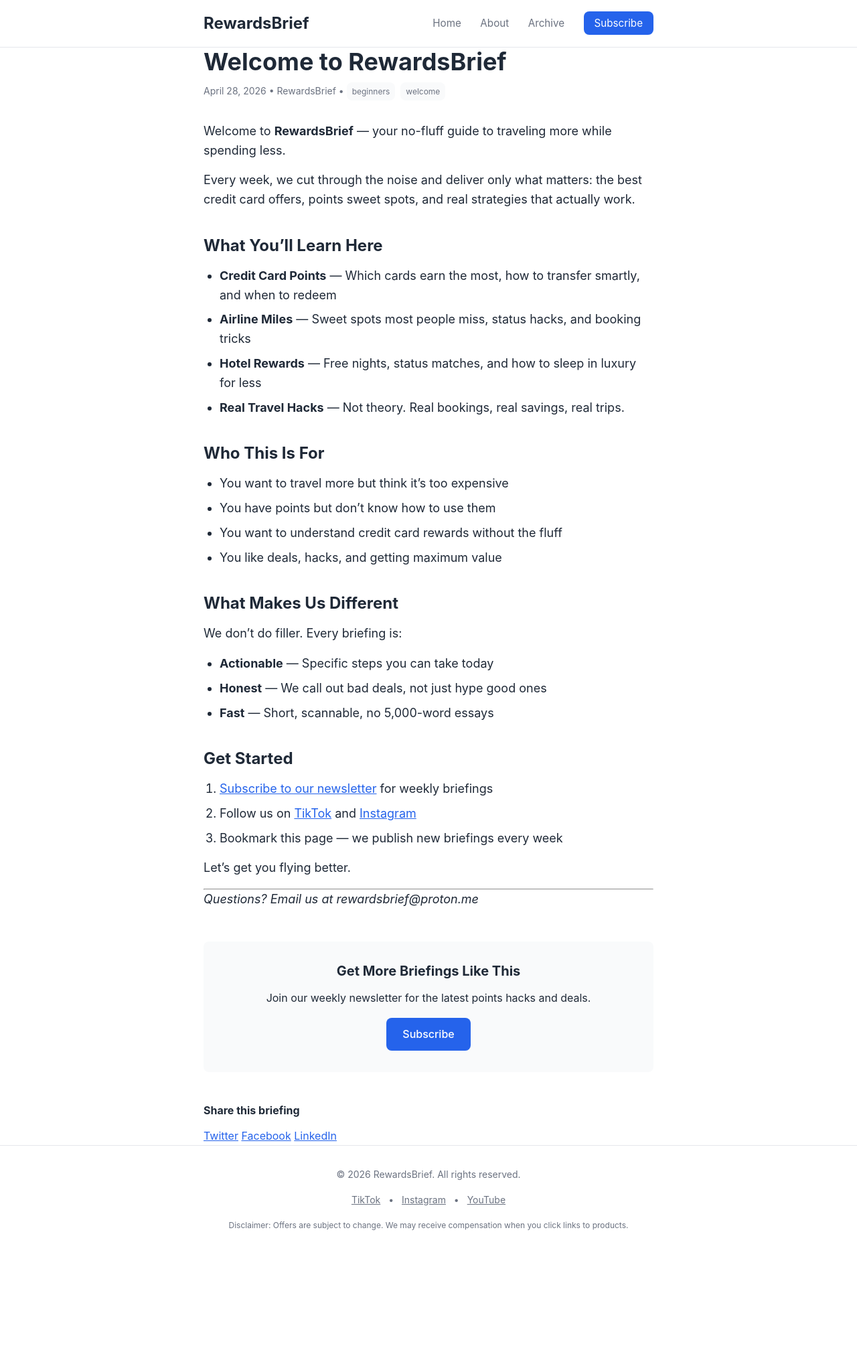
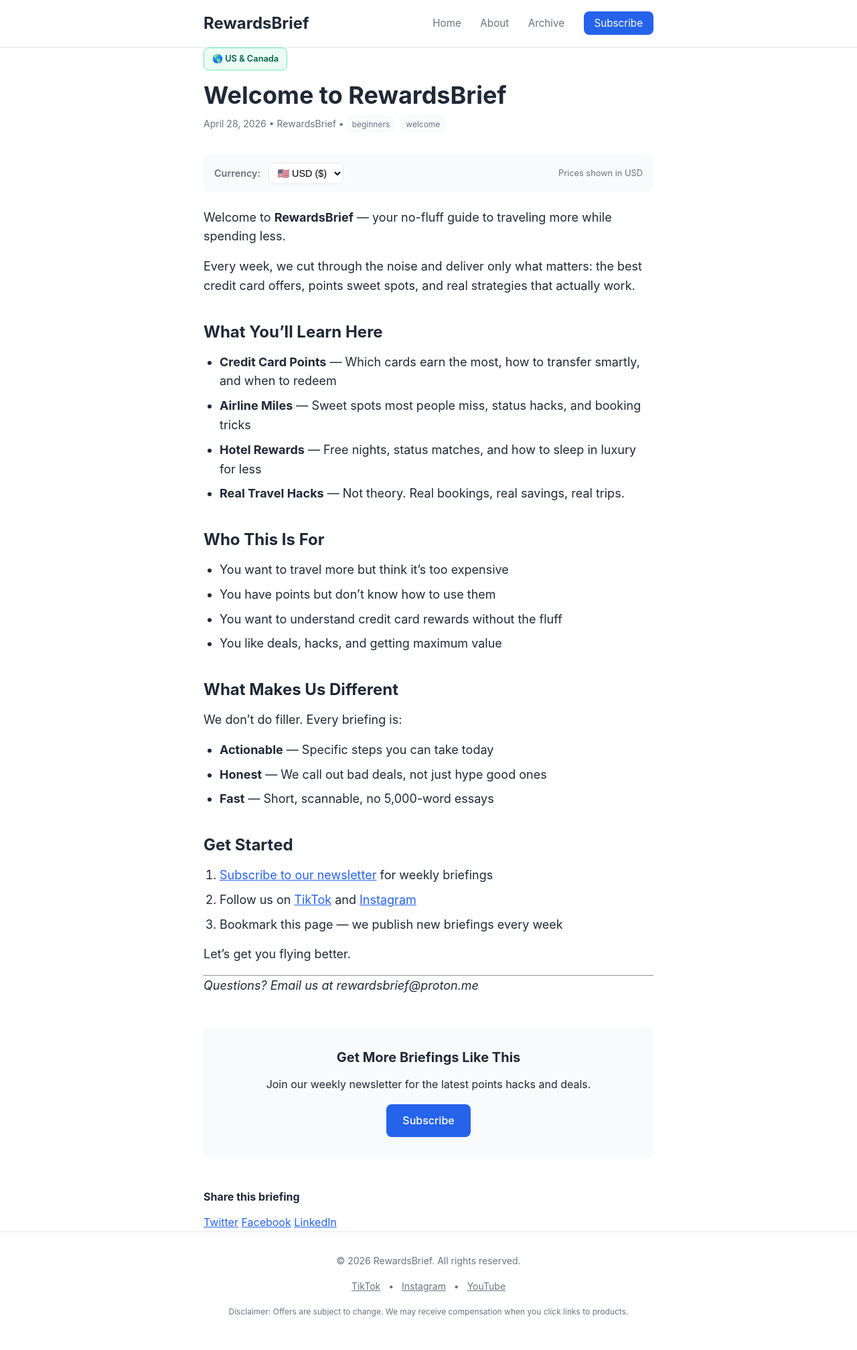
Before and after one commit to Flytrippers/rewardsbrief, a Jekyll site: the page built from _posts/2026-04-28-welcome-to-rewardsbrief.md, in a window 1280 px wide. Shown: the whole page at 67% size. Built offline with Jekyll 4.4.1, drawn with Linux system fonts in a browser that asks for light colours; before the commit the page ends 1887 px from its top, so only the background shows below that.

Commit message:
Add region flags, currency switcher, and BRAIN tracking

```diff
--- a/_config.yml
+++ b/_config.yml
@@ -30,6 +30,8 @@ defaults:
     values:
       layout: "post"
       author: "RewardsBrief"
+      region: "both"
+      currency: "usd"
   - scope:
       path: ""
     values:
--- a/_layouts/post.html
+++ b/_layouts/post.html
@@ -4,6 +4,15 @@ layout: default
 
 <article class="post">
   <header class="post-header">
+    {% if page.region and page.region != "both" %}
+    <div class="region-badge region-{{ page.region }}">
+      {% if page.region == "us" %}🇺🇸 US Only{% endif %}
+      {% if page.region == "ca" %}🇨🇦 Canada Only{% endif %}
+    </div>
+    {% elsif page.region == "both" %}
+    <div class="region-badge region-both">🌎 US & Canada</div>
+    {% endif %}
+
     <h1>{{ page.title }}</h1>
     <div class="post-meta">
       <time datetime="{{ page.date | date_to_xmlschema }}">{{ page.date | date: "%B %d, %Y" }}</time>
@@ -18,7 +27,16 @@ layout: default
   </div>
   {% endif %}
 
-  <div class="post-content">
+  <div class="currency-switcher">
+    <label>Currency:</label>
+    <select id="currency-select">
+      <option value="usd" {% if page.currency == "usd" %}selected{% endif %}>🇺🇸 USD ($)</option>
+      <option value="cad" {% if page.currency == "cad" %}selected{% endif %}>🇨🇦 CAD ($)</option>
+    </select>
+    <span class="currency-note">Prices shown in <span id="active-currency">USD</span></span>
+  </div>
+
+  <div class="post-content" data-currency="{{ page.currency | default: 'usd' }}">
     {{ content }}
   </div>
 
@@ -37,3 +55,5 @@ layout: default
     </div>
   </footer>
 </article>
+
+<script src="{{ '/assets/js/currency.js' | relative_url }}"></script>
--- a/_posts/2026-04-28-welcome-to-rewardsbrief.md
+++ b/_posts/2026-04-28-welcome-to-rewardsbrief.md
@@ -2,6 +2,8 @@
 layout: post
 title: "Welcome to RewardsBrief"
 date: 2026-04-28
+region: both
+currency: usd
 tags: [beginners, welcome]
 excerpt: "Your weekly briefing on travel rewards starts here. Learn how to fly more, spend less, and maximize every point."
 ---
@@ -35,7 +37,7 @@ We don't do filler. Every briefing is:
 ## Get Started
 
 1. [Subscribe to our newsletter](#) for weekly briefings
-2. Follow us on [TikTok](https://tiktok.com/@rewardsbrief) and [Instagram](https://instagram.com/@rewardsbrief)
+2. Follow us on [TikTok](https://tiktok.com/@rewardsbrief) and [Instagram](https://instagram.com/@rewardsbrief_)
 3. Bookmark this page — we publish new briefings every week
 
 Let's get you flying better.
--- a/assets/css/style.css
+++ b/assets/css/style.css
@@ -228,6 +228,72 @@ a {
   font-size: 0.75rem;
 }
 
+/* Region Badges */
+.region-badge {
+  display: inline-block;
+  padding: 0.35rem 0.75rem;
+  border-radius: var(--radius);
+  font-size: 0.8rem;
+  font-weight: 600;
+  margin-bottom: 1rem;
+}
+
+.region-us {
+  background: #dbeafe;
+  color: #1e40af;
+  border: 1px solid #93c5fd;
+}
+
+.region-ca {
+  background: #fce7f3;
+  color: #9d174d;
+  border: 1px solid #f9a8d4;
+}
+
+.region-both {
+  background: #ecfdf5;
+  color: #065f46;
+  border: 1px solid #6ee7b7;
+}
+
+/* Currency Switcher */
+.currency-switcher {
+  display: flex;
+  align-items: center;
+  gap: 0.75rem;
+  padding: 0.75rem 1rem;
+  background: var(--bg-alt);
+  border-radius: var(--radius);
+  margin-bottom: 1.5rem;
+  font-size: 0.9rem;
+}
+
+.currency-switcher label {
+  font-weight: 600;
+  color: var(--text-light);
+}
+
+.currency-switcher select {
+  padding: 0.35rem 0.5rem;
+  border: 1px solid var(--border);
+  border-radius: var(--radius);
+  background: white;
+  font-size: 0.9rem;
+  cursor: pointer;
+}
+
+.currency-note {
+  color: var(--text-light);
+  font-size: 0.8rem;
+  margin-left: auto;
+}
+
+/* Price tags for currency switching */
+.price-tag {
+  font-weight: 600;
+  color: var(--primary);
+}
+
 /* Mobile */
 @media (max-width: 600px) {
   .site-header .container {
--- /dev/null
+++ b/assets/js/currency.js
@@ -0,0 +1,102 @@
+/**
+ * RewardsBrief Currency Switcher
+ * Handles region/currency preference with localStorage persistence
+ */
+
+(function() {
+  'use strict';
+
+  const STORAGE_KEY = 'rewardsbrief_currency';
+  const DEFAULT_CURRENCY = 'usd';
+
+  // Exchange rate (approximate, update as needed)
+  const RATES = {
+    usd: 1,
+    cad: 1.35
+  };
+
+  /**
+   * Detect currency from browser locale
+   */
+  function detectCurrency() {
+    const locale = navigator.language || navigator.userLanguage || 'en-US';
+    if (locale.includes('CA') || locale.includes('ca')) {
+      return 'cad';
+    }
+    return 'usd';
+  }
+
+  /**
+   * Get stored or detected currency preference
+   */
+  function getCurrency() {
+    const stored = localStorage.getItem(STORAGE_KEY);
+    if (stored && (stored === 'usd' || stored === 'cad')) {
+      return stored;
+    }
+    return detectCurrency();
+  }
+
+  /**
+   * Save currency preference
+   */
+  function setCurrency(currency) {
+    localStorage.setItem(STORAGE_KEY, currency);
+    updateUI(currency);
+    updatePrices(currency);
+  }
+
+  /**
+   * Update the UI elements
+   */
+  function updateUI(currency) {
+    const select = document.getElementById('currency-select');
+    const activeLabel = document.getElementById('active-currency');
+
+    if (select) {
+      select.value = currency;
+    }
+
+    if (activeLabel) {
+      activeLabel.textContent = currency.toUpperCase();
+    }
+  }
+
+  /**
+   * Update prices in content (Phase 2: full implementation)
+   * For now, marks the container with active currency class
+   */
+  function updatePrices(currency) {
+    const content = document.querySelector('.post-content');
+    if (content) {
+      content.setAttribute('data-currency', currency);
+    }
+
+    // Phase 2: Add price swapping logic here
+    // Look for elements with data-usd or data-cad attributes
+    // and swap their displayed values
+  }
+
+  /**
+   * Initialize on page load
+   */
+  function init() {
+    const select = document.getElementById('currency-select');
+    if (!select) return;
+
+    const currency = getCurrency();
+    updateUI(currency);
+    updatePrices(currency);
+
+    select.addEventListener('change', function(e) {
+      setCurrency(e.target.value);
+    });
+  }
+
+  // Run when DOM is ready
+  if (document.readyState === 'loading') {
+    document.addEventListener('DOMContentLoaded', init);
+  } else {
+    init();
+  }
+})();
```
